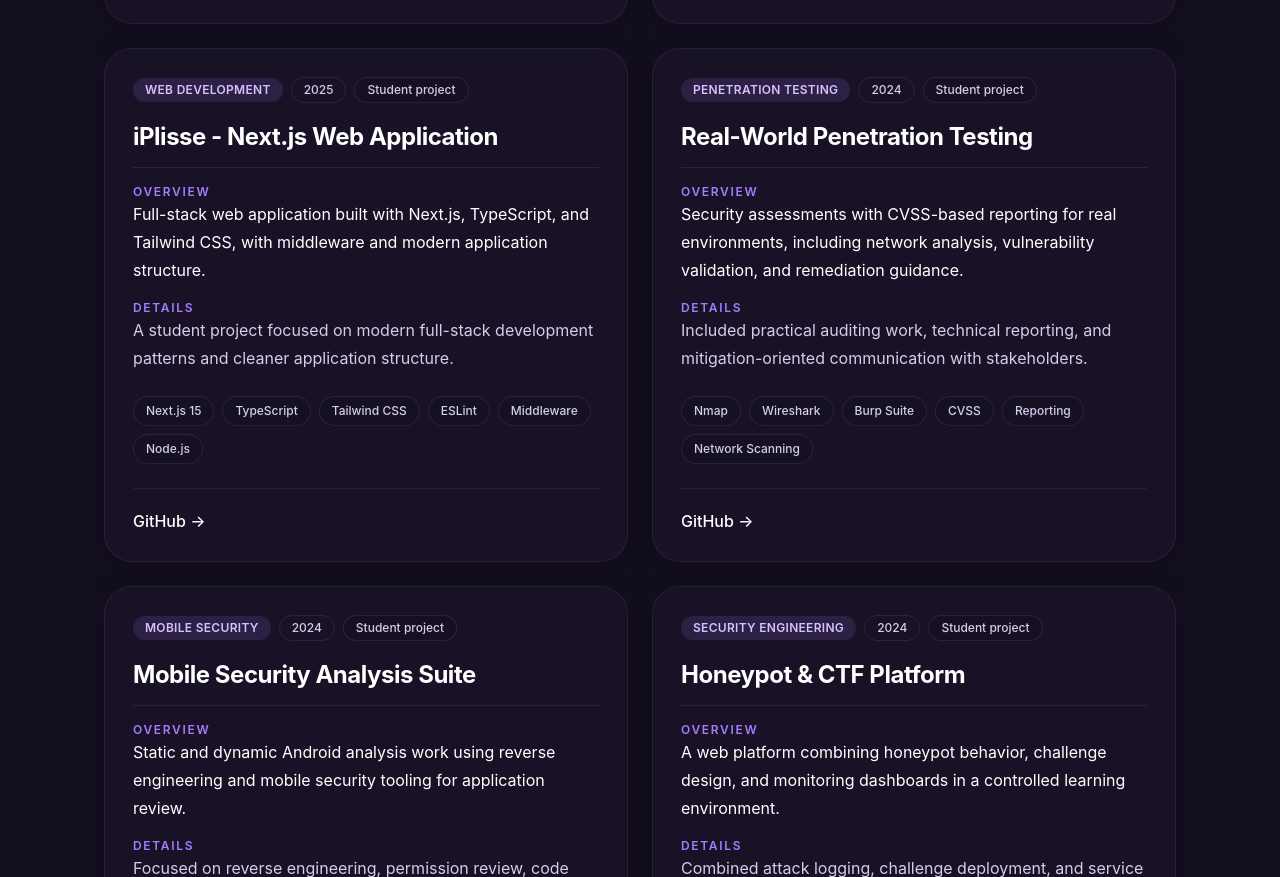
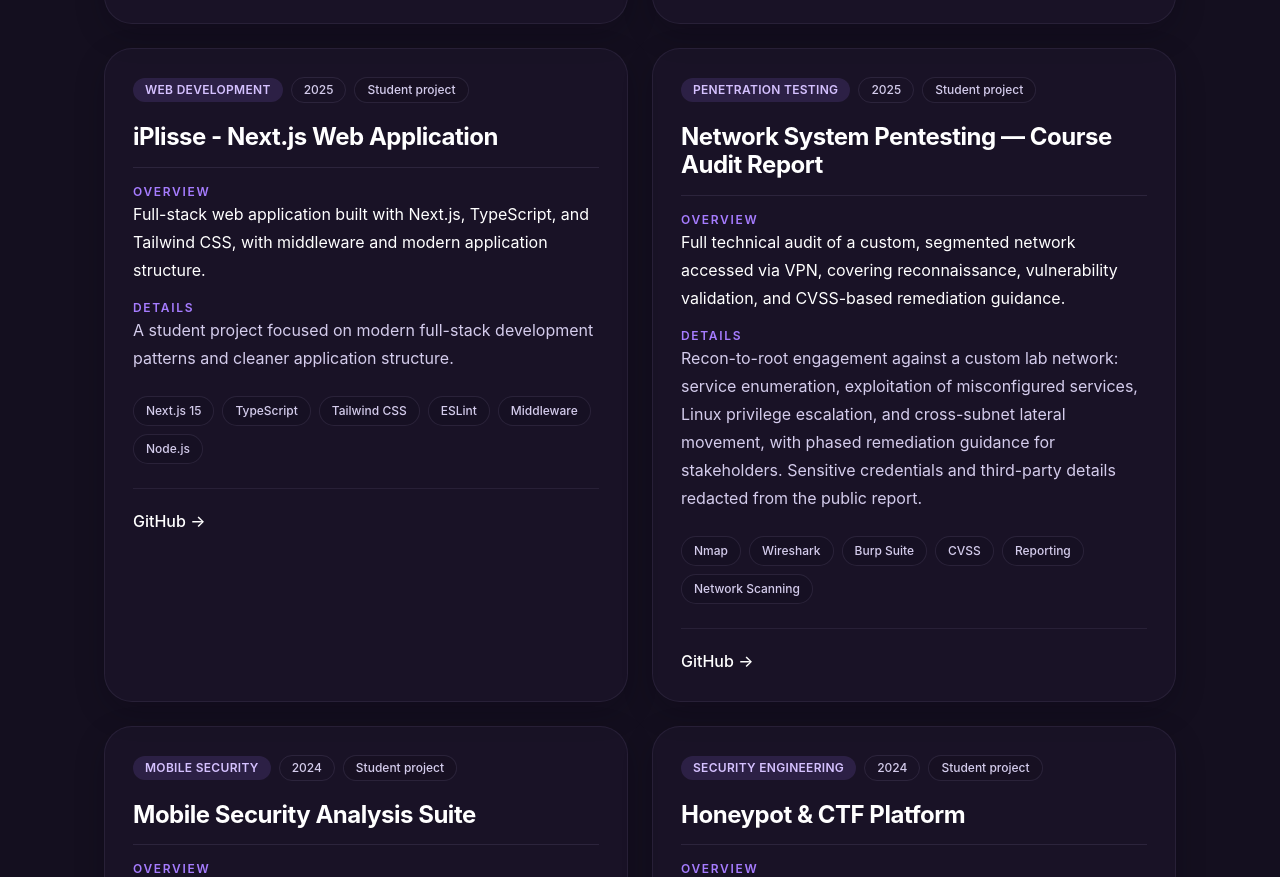
Before and after one commit to mkz013/mkz013.github.io, a React (Vite) app: page / in a window 1280 px wide. Shown: the part 2320-3197 px from the top of the page. Built offline with nearby package versions, Linux system fonts and the light colour scheme.

Commit message:
ref: edit hyperlink and NSP project section

```diff
--- a/src/data/projects.ts
+++ b/src/data/projects.ts
@@ -65,18 +65,18 @@ export const projects: Project[] = [
     },
     {
         id: 4,
-        title: 'Real-World Penetration Testing',
+        title: 'Network System Pentesting — Course Audit Report',
         description:
-            'Security assessments with CVSS-based reporting for real environments, including network analysis, vulnerability validation, and remediation guidance.',
+            'Full technical audit of a custom, segmented network accessed via VPN, covering reconnaissance, vulnerability validation, and CVSS-based remediation guidance.',
         techStack: ['Nmap', 'Wireshark', 'Burp Suite', 'CVSS', 'Reporting', 'Network Scanning'],
-        githubLink: 'https://github.com/mkz013/pentest-reports',
+        githubLink: 'https://github.com/mkz013/NSPAudit',
         liveLink: '#',
         category: 'Penetration Testing',
-        year: '2024',
+        year: '2025',
         featured: true,
         isStudentProject: true,
         details:
-            'Included practical auditing work, technical reporting, and mitigation-oriented communication with stakeholders.',
+            'Recon-to-root engagement against a custom lab network: service enumeration, exploitation of misconfigured services, Linux privilege escalation, and cross-subnet lateral movement, with phased remediation guidance for stakeholders. Sensitive credentials and third-party details redacted from the public report.',
     },
     {
         id: 5,
```
